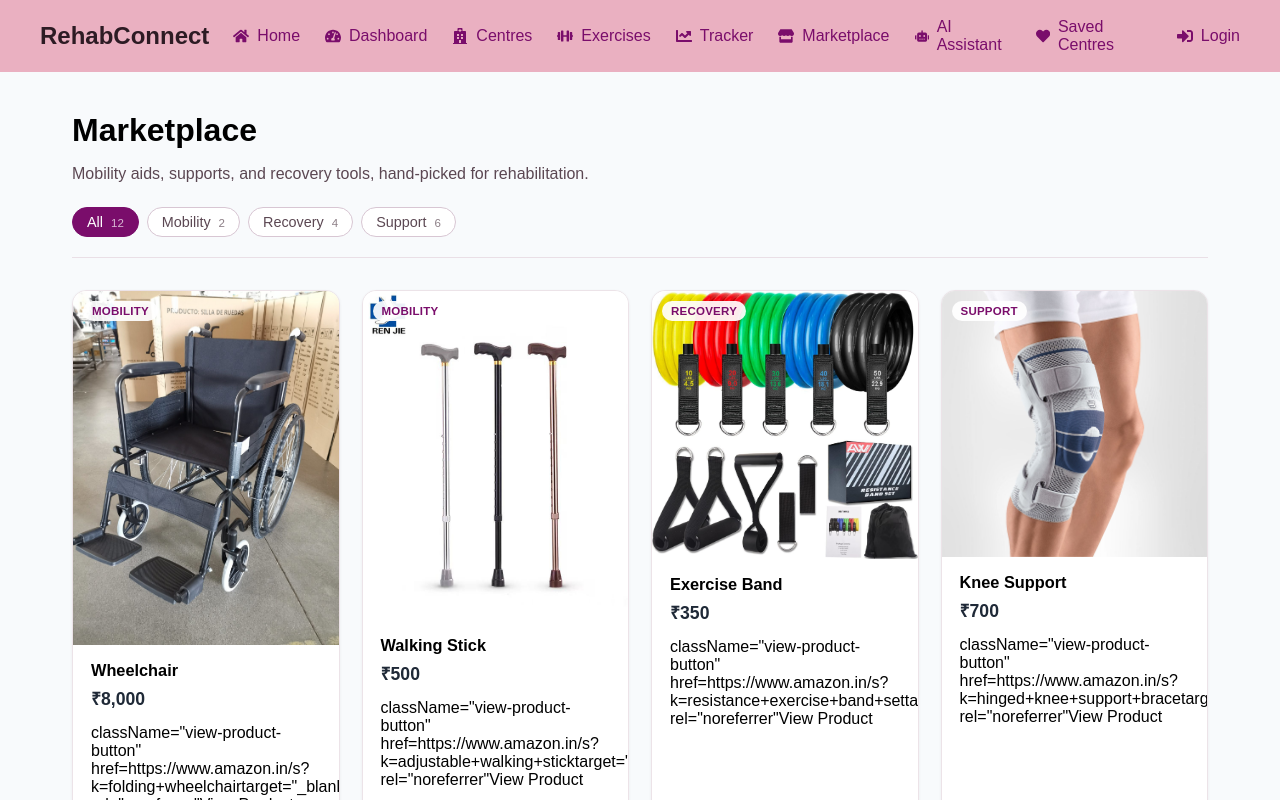
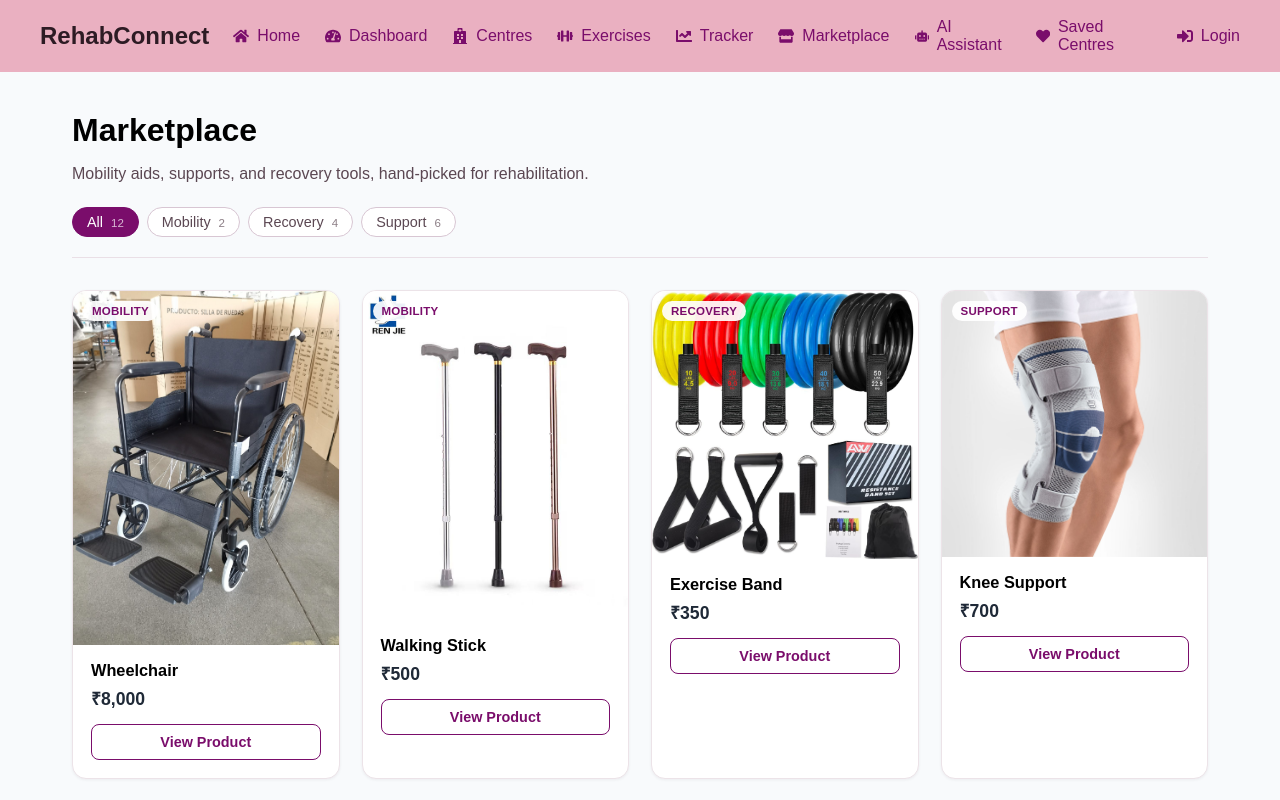
Before and after one commit to realsamyak05/rehab-connect, a React (Vite) app: page /marketplace in a window 1280 px wide. Shown: the top 800 px of the page. Built offline with nearby package versions, Linux system fonts and the light colour scheme; no server answers.

Commit message:
marketplace UI update 2

```diff
--- a/src/pages/Marketplace.jsx
+++ b/src/pages/Marketplace.jsx
@@ -49,23 +49,22 @@ function Marketplace() {
           <div key={product.id} className="product-card">
             <div className="product-image-wrap">
               <img src={product.image} alt={product.name} />
-              <span className="product-category-badge">
-                {product.category}
-              </span>
+              <span className="product-category-badge">{product.category}</span>
             </div>
 
             <div className="product-body">
               <h2>{product.name}</h2>
+
               <p className="product-price">
                 ₹{product.price.toLocaleString("en-IN")}
               </p>
 
-
+              <a
                 className="view-product-button"
                 href={product.link}
                 target="_blank"
                 rel="noreferrer"
-              <a>
+              >
                 View Product
               </a>
             </div>
```
